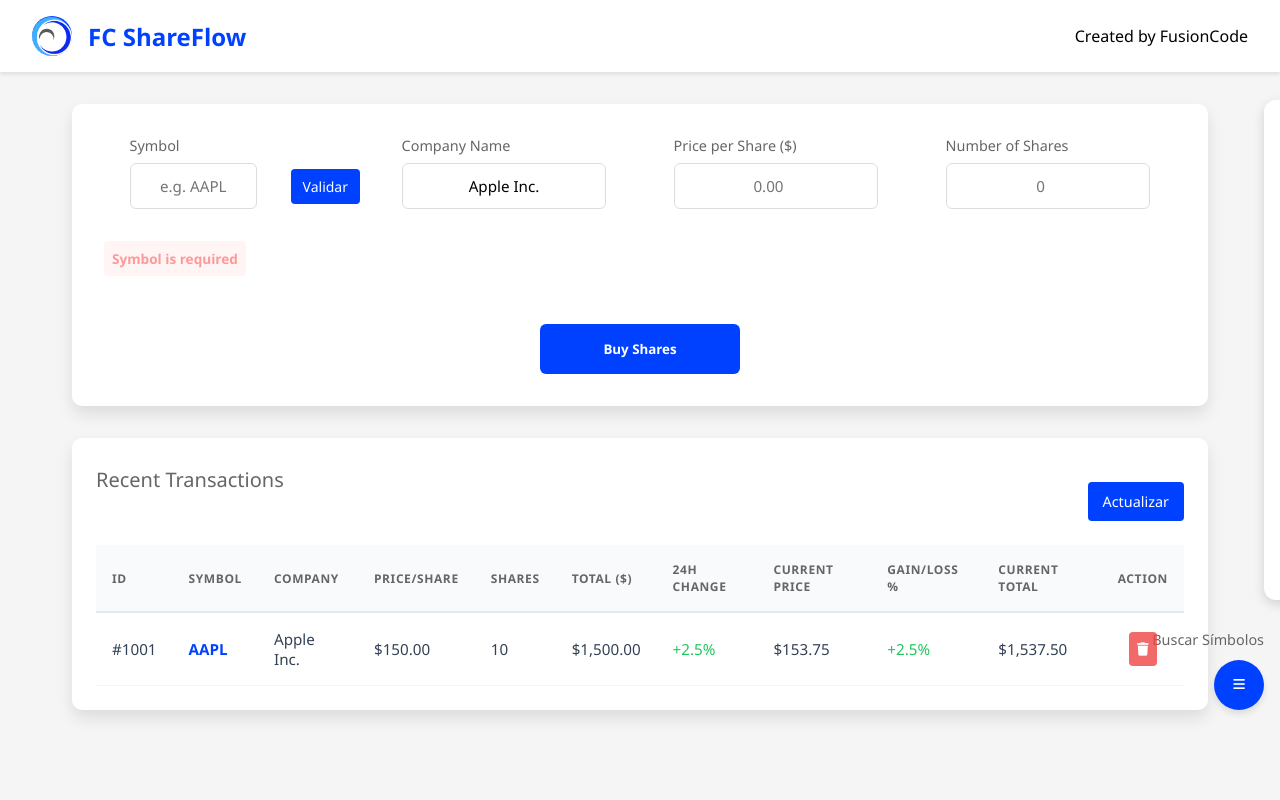
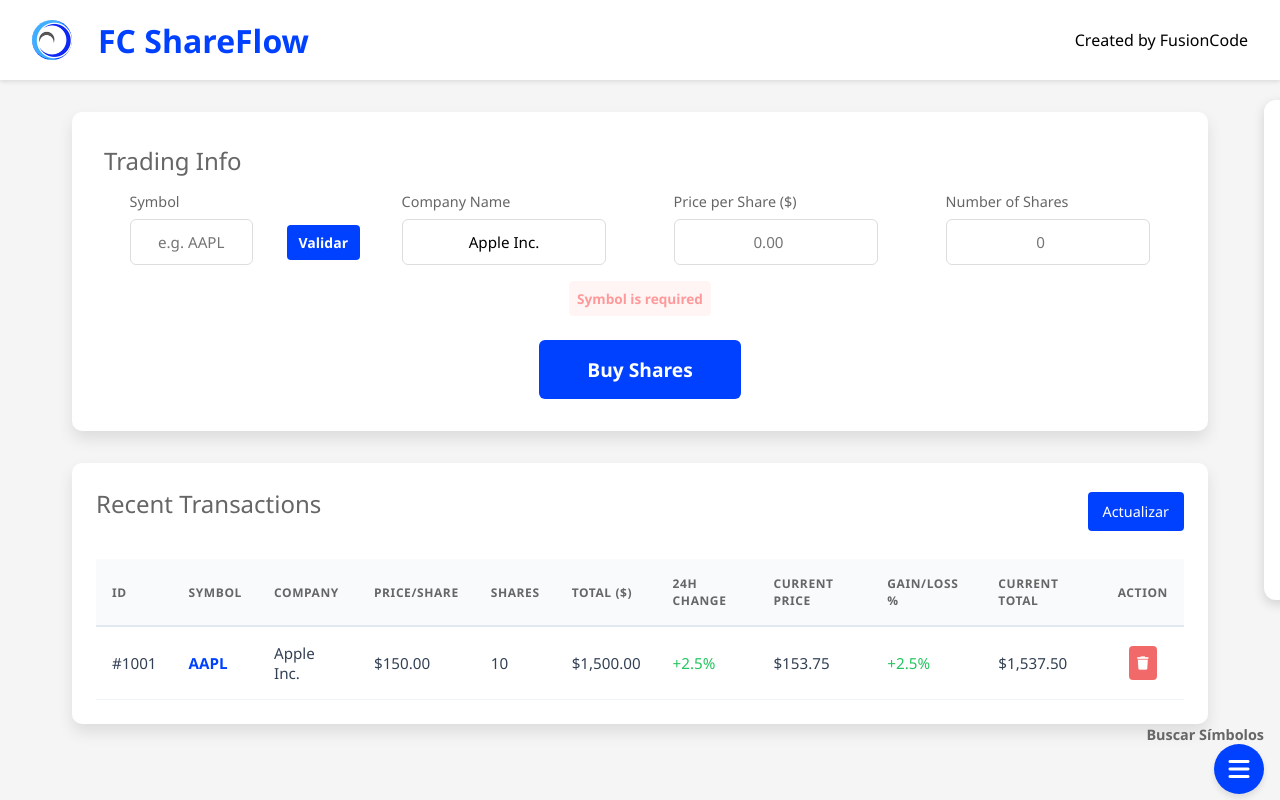
Before and after one commit to hocley/FusionCode_Gesti-nDeAcciones, a plain HTML site: page public/index.html in a window 1280 px wide. Drawn offline with Linux system fonts and the light colour scheme.

Commit message:
refactor(gui): actualizar diseño de la interfaz

```diff
--- a/public/index.html
+++ b/public/index.html
@@ -10,7 +10,7 @@
 <body>
 <nav class="header">
     <div class="header__logo-container">
-        <div class="header__logo" style="background-image: url('../src/content/logo_fusioncode.png')"></div>
+        <div class="header__logo" style="background-image: url('../src/content/logo_fusioncode80.png')"></div>
         <div class="header__logo-text">FC ShareFlow</div>
     </div>
     <div class="header__created-by">Created by FusionCode</div>
@@ -42,6 +42,7 @@
 
 <main class="main">
     <div class="trading">
+        <h2 class="transactions__title">Trading Info</h2>
         <form class="trading__form">
             <div class="trading__form-group">
                 <label class="trading__label">Symbol</label>
@@ -52,7 +53,7 @@
             </div>
             <div class="trading__form-group">
                 <label class="trading__label">Company Name</label>
-                <input type="text" class="trading__input" readonly value="Apple Inc.">
+                <input type="text" class="trading__input input--readonly" readonly value="Apple Inc.">
             </div>
             <div class="trading__form-group">
                 <label class="trading__label">Price per Share ($)</label>
--- a/src/css/styles.css
+++ b/src/css/styles.css
@@ -20,6 +20,7 @@ body {
 
 /* Header */
 .header {
+    height: 80px;
     background-color: white;
     padding: 1rem 2rem;
     display: flex;
@@ -31,17 +32,22 @@ body {
 /* Contenedor para el logo y el texto */
 .header__logo-container {
     display: flex;
-    align-items: center; /* Centra verticalmente */
+    align-items: center;
 }
 
 /* Logo */
 .header__logo {
-    width: 40px;
-    height: 40px;
-    background-size: contain;
-    background-position: center;
-    background-repeat: no-repeat;
-    margin-right: 1rem;
+    width: 100px; /* Aumenta el tamaño del logo */
+    height: 100px; /* Aumenta el tamaño del logo */
+    background-size: contain; /* Asegura que la imagen del logo se ajuste al contenedor */
+}
+
+.header__logo-text {
+    font-size: 2rem; /* Aumenta el tamaño del texto "FC ShareFlow" */
+    margin-left: 10px;
+    font-weight: bold;
+    color: var(--primary-blue);
+    /* Añade un margen entre el logo y el texto */
 }
 
 /* Logo de reemplazo */
@@ -52,35 +58,40 @@ body {
     margin-right: 1rem;
 }
 
-/* Texto junto al logo */
-.header__logo-text {
-    font-size: 1.5rem;
-    font-weight: bold;
-    color: var(--primary-blue);
-}
+
 
 /* Search Hint */
 .search-hint {
     position: fixed;
     right: 1rem;
-    top: 630px; /* Positioned above the toggle button */
+    bottom: 3.5rem; /* Posicionado justo encima del botón (2rem + 70px aproximadamente) */
     color: var(--gray);
     font-size: 0.9rem;
+    font-weight: bold;
+}
+
+/* Y agregar un media query para pantallas pequeñas */
+@media (max-height: 600px) {
+    .search-hint {
+        bottom: 4.5rem; /* Ajustado para la versión más pequeña del botón */
+        font-size: 1rem; /* Opcional: reducir el tamaño del texto en pantallas pequeñas */
+    }
 }
 
 /* Menu Toggle */
 .menu-toggle {
     position: fixed;
     right: 1rem;
-    top: 660px; /* Positioned below the hint text */
+    bottom: 0.4rem; /* Changed from top: 800px to bottom: 2rem */
     background: var(--primary-blue);
     color: white;
     border: none;
     width: 50px;
     height: 50px;
+    font-size: 1.5rem;
     border-radius: 50%;
     cursor: pointer;
-    z-index: 1001;
+    z-index: 2001;
     display: flex;
     align-items: center;
     justify-content: center;
@@ -90,6 +101,15 @@ body {
 
 .menu-toggle:hover {
     transform: scale(1.1);
+}
+
+@media (max-height: 600px) {
+    .menu-toggle {
+        bottom: 10px;
+        width: 60px;
+        height: 60px;
+        font-size: 1.2rem;
+    }
 }
 
 /* Search Panel */
@@ -154,7 +174,10 @@ body {
 
 .search-panel__copy-btn {
     cursor: pointer;
+    font-weight: bold;
+    font-size: 1.5rem;
     color: var(--primary-blue);
+    margin: -10px 70px;
 }
 
 /* Main Content */
@@ -187,6 +210,7 @@ body {
     margin-left: 8px;
     cursor: pointer;
     font-size: 14px;
+    font-weight: bold;
     border-radius: 4px;
     display: flex;
     align-items: center;
@@ -197,9 +221,7 @@ body {
 }
 
 .trading__validate-btn:hover {
-    background-color: white;
-    color: var(--primary-blue);
-    border: 1px solid var(--primary-blue);
+    background: #0035D9;
 }
 
 /* Estilos para el botón de refresco en las transacciones */
@@ -255,13 +277,19 @@ body {
     width: 80%;
     margin: 0 auto;
     text-align: center;
+
+}
+
+.input--readonly {
+    cursor: default;
+    pointer-events: none;
 }
 
 .trading__validations {
     /*Poner flex para mostrar las validaciones*/
     display: flex;
     grid-column: 1 / -1;
-    margin: 1rem 0;
+    margin: 0 auto !important;
 }
 
 .trading__validation-list {
@@ -288,7 +316,7 @@ body {
     grid-column: 1 / -1;
     display: flex;
     justify-content: center;
-    margin-top: 1rem;
+    margin-top: 0.5rem;
 }
 
 .trading__buy-btn {
@@ -298,6 +326,7 @@ body {
     padding: 1rem 3rem;
     border-radius: 6px;
     cursor: pointer;
+    font-size: 1.2rem;
     font-weight: bold;
     transition: background-color 0.2s ease;
     min-width: 200px;
@@ -325,9 +354,9 @@ body {
 
 .transactions__title {
     color: var(--gray);
-    font-size: 1.25rem;
+    font-size: 1.5rem;
     font-weight: 500;
-    margin: 0; /* Remove margin since it's handled by container */
+    margin: 0 0 15px;
 }
 
 .transactions__refresh-btn {
@@ -341,6 +370,7 @@ body {
     display: inline-flex;
     align-items: center;
     transition: background-color 0.2s ease;
+    margin: 0;
 }
 
 .transactions__refresh-btn i {
@@ -350,13 +380,6 @@ body {
 
 .transactions__refresh-btn:hover {
     background-color: #0035D9;
-}
-
-.transactions__title {
-    color: var(--gray);
-    font-size: 1.25rem;
-    margin-bottom: 1.5rem;
-    font-weight: 500;
 }
 
 .transactions__wrapper {
```
Also changed, not shown: src/content/logo_fusioncode80.png (added).
